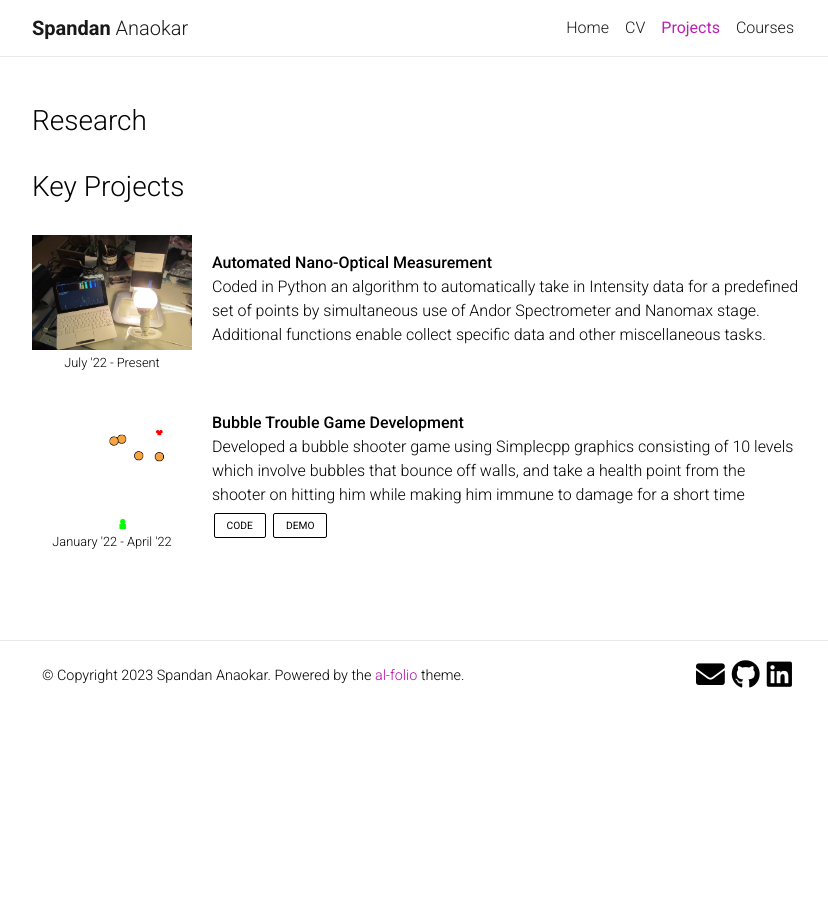
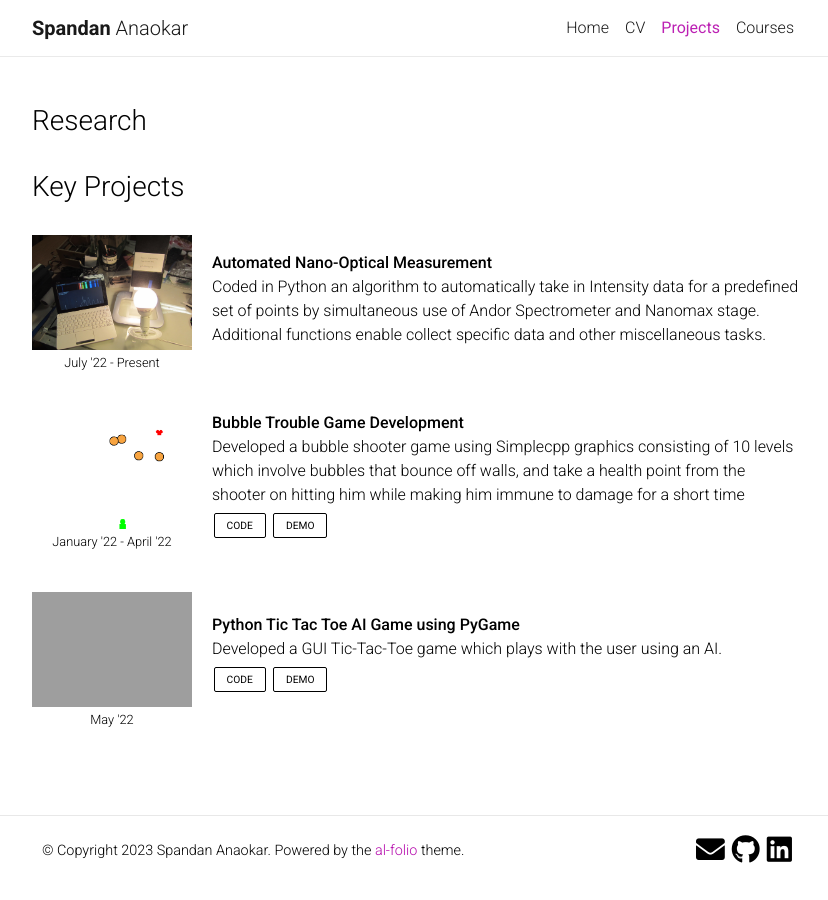
Before and after one commit to Spandan2003/Spandan2003.github.io, a Jekyll site: the page built from _pages/projects.md, in a window 1280 px wide. Shown: the whole page, without its empty margins (223-1051 px from the left). Built offline with Jekyll 4.4.1, drawn with Linux system fonts in a browser that asks for light colours; nearby versions of some CDN libraries; comment, search, counter and statistics services are not loaded; a style sheet for code colours, icons or effects is not loaded.

Commit message:
Update projects.yml

```diff
--- a/_data/projects.yml
+++ b/_data/projects.yml
@@ -19,6 +19,18 @@
   description: Developed a bubble shooter game using Simplecpp graphics consisting of 10 levels which involve bubbles that bounce off walls, and take a health point from the shooter on hitting him while making him immune to damage for a short time
   links:
     code: https://github.com/Spandan2003/bubble-trouble-game
+    demo: /assets/img/project/bubble_vid.mp4
+    blog:
+    report:
+
+- title: Python Tic Tac Toe AI Game using PyGame
+  image:
+    src: /assets/img/project/tictactoe.png
+    alt:
+  date: May '22
+  description: Developed a GUI Tic-Tac-Toe game which plays with the user using an AI.
+  links:
+    code: https://github.com/Spandan2003/tic-tac-toe-game
     demo: https://drive.google.com/file/d/17BxwFY5zTTLDf0hnZ8Dw4uV-1cVjhL-8/view?usp=sharing
     blog:
     report:
```
